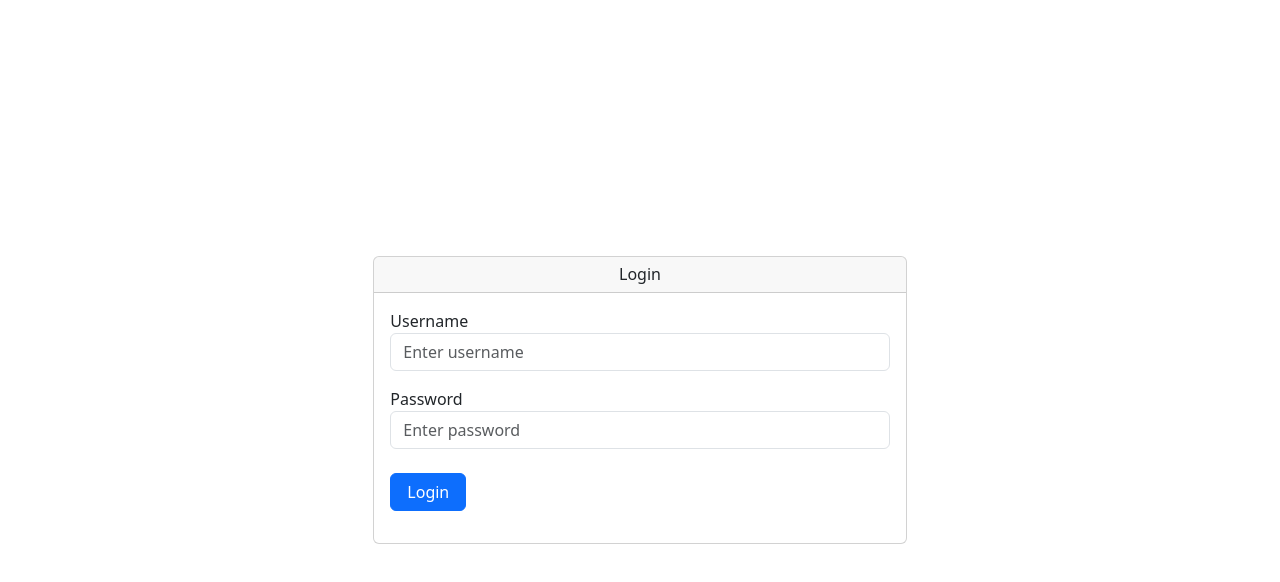
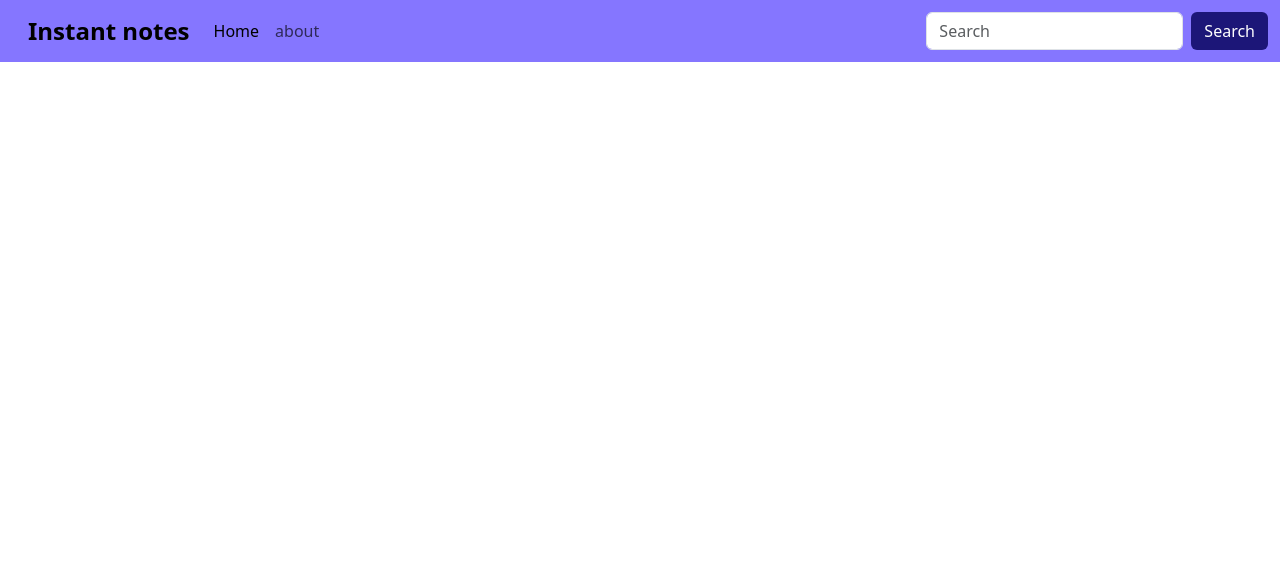
Before and after one commit to nagaresakshi/sppuNotes, a React (Vite) app: page / in a window 1280 px wide. Shown: the top 582 px of the page. Built offline with nearby package versions, Linux system fonts and the light colour scheme.

Commit message:
signup and start homepage

```diff
--- a/src/App.jsx
+++ b/src/App.jsx
@@ -2,13 +2,15 @@ import { useState } from 'react'
 
 import './App.css'
 import Loginpage from './componants/Loginpage'
+import HomePage from './componants/HomePage'
+import Signup from './componants/Signup'
 
 function App() {
   const [count, setCount] = useState(0)
 
   return (
     <>
-      <Loginpage/>
+      <HomePage/>
     </>
   )
 }
--- /dev/null
+++ b/src/componants/HomePage.jsx
@@ -0,0 +1,51 @@
+import React from "react";
+
+export default function HomePage() {
+  return (
+    <div>
+      <nav className="navbar navbar-expand-lg" style={{backgroundColor:"#8576FF"}}>
+        <div className="container-fluid">
+          <a className="navbar-brand mx-3 fw-bold fs-4" href="#">
+          Instant notes
+          </a>
+          <button
+            className="navbar-toggler"
+            type="button"
+            data-bs-toggle="collapse"
+            data-bs-target="#navbarSupportedContent"
+            aria-controls="navbarSupportedContent"
+            aria-expanded="false"
+            aria-label="Toggle navigation"
+          >
+            <span className="navbar-toggler-icon"></span>
+          </button>
+          <div className="collapse navbar-collapse" id="navbarSupportedContent">
+            <ul className="navbar-nav me-auto mb-2 mb-lg-0">
+              <li className="nav-item">
+                <a className="nav-link active" aria-current="page" href="#">
+                  Home
+                </a>
+              </li>
+              <li className="nav-item">
+                <a className="nav-link" href="#">
+                  about
+                </a>
+              </li>
+            </ul>
+            <form className="d-flex" role="search">
+              <input
+                className="form-control me-2"
+                type="search"
+                placeholder="Search"
+                aria-label="Search"
+              />
+              <button className="btn text-white"style={{backgroundColor:"#1C1678"}} type="submit">
+                Search
+              </button>
+            </form>
+          </div>
+        </div>
+      </nav>
+    </div>
+  );
+}
--- a/src/componants/Signup.jsx
+++ b/src/componants/Signup.jsx
@@ -0,0 +1,36 @@
+import React from 'react';
+
+export default function Signup() {
+  return (
+    <div className="d-flex justify-content-center align-items-center vh-100">
+      <div className="col-md-4">
+        <div className="card">
+          <div className="card-header my-2">
+            <h3 className="text-center">Sign Up</h3>
+          </div>
+          <div className="card-body mb-2">
+            <form>
+              <div className="form-group mb-2">
+                <label htmlFor="name">Name :</label>
+                <input type="text" className="form-control mt-1" id="name" placeholder="Enter Full name"/>
+              </div>
+              <div className="form-group mb-2">
+                <label htmlFor="mobile">Mobile Number :</label>
+                <input type="text" className="form-control mt-1" id="mobile" placeholder="Enter mobile number"/>
+              </div>
+              <div className="form-group mb-2">
+                <label htmlFor="username">Username :</label>
+                <input type="text" className="form-control mt-1" id="username" placeholder="Enter Unique username"/>
+              </div>
+              <div className="form-group mb-3">
+                <label htmlFor="password">Password :</label>
+                <input type="password" className="form-control mt-1" id="password" placeholder="Enter Strong password"/>
+              </div>
+              <button type="submit" className="btn btn-primary btn-block rounded-pill px-4">Sign Up</button>
+            </form>
+          </div>
+        </div>
+      </div>
+    </div>
+  );
+}
```
